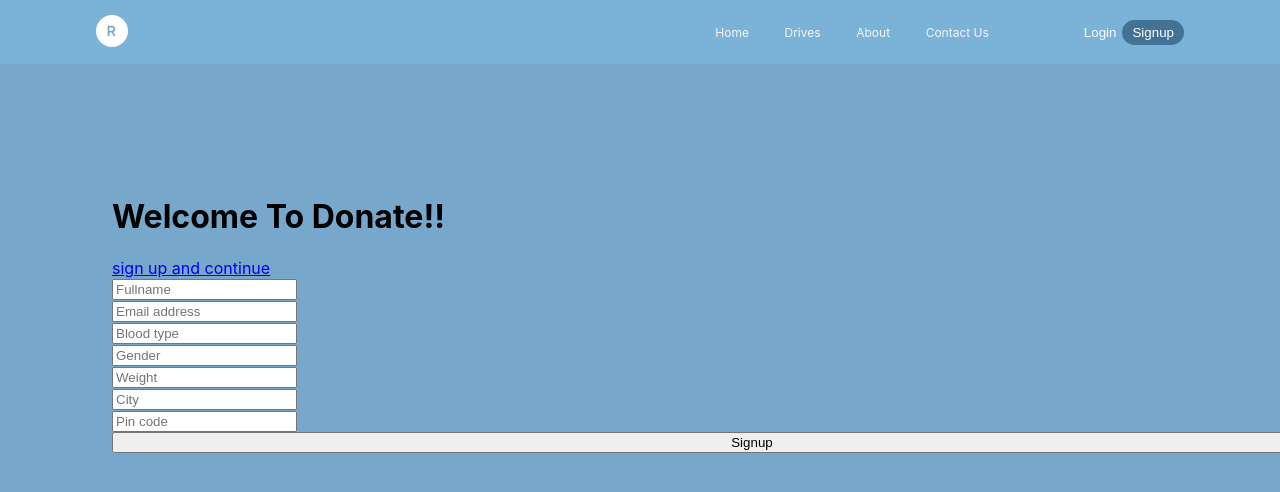
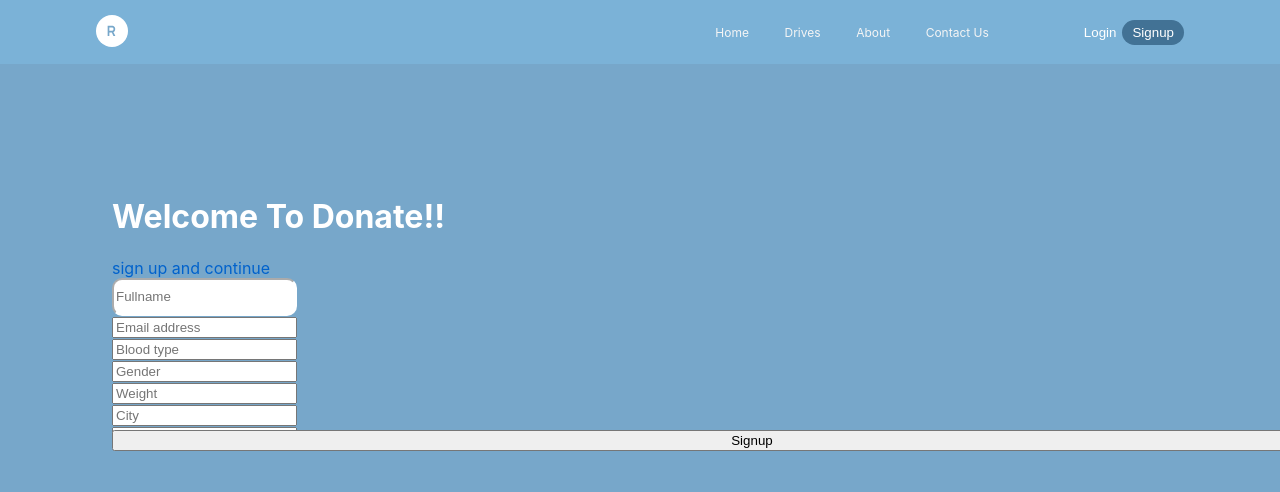
Before and after one commit to Lekshmi-3949/ressQ-Frontend, a React (Create React App) app: page /donor-reg in a window 1280 px wide. Shown: the top 492 px of the page. Built offline with nearby package versions, Linux system fonts and the light colour scheme.

Commit message:
FrontendLogin

```diff
--- a/package.json
+++ b/package.json
@@ -6,6 +6,7 @@
     "@testing-library/jest-dom": "^5.16.5",
     "@testing-library/react": "^13.4.0",
     "@testing-library/user-event": "^13.5.0",
+    "axios": "^1.2.1",
     "react": "^18.2.0",
     "react-dom": "^18.2.0",
     "react-helmet": "^6.1.0",
--- a/src/pages/DonorReg/DonorReg.css
+++ b/src/pages/DonorReg/DonorReg.css
@@ -1,4 +1,3 @@
-
 .donor_reg_main
 {
      width: 100vw;
@@ -7,6 +6,17 @@
      flex-direction: column ;
      display: flex;
      padding: 7rem;
+}
+.signup__title{
+    color: #0062CC;
+    font-size: 1rem;
+    text-decoration: none;
+
+}
+.su__input{
+    height: 2rem;
+    border-radius: 10px;
+    border-color: #ffff;
 }
 .donor_reg_button
 {
@@ -19,12 +29,18 @@
 {
     position: absolute;
 width: 296px;
-height: 48px;
+
 left: 199px;
 top: 381px;
 
 background: #F8F8F8;
 border-radius: 10px;
+height: 30px;
+  padding :8px 8px;
+
+  margin: 8px 0;
+
+  border-color: #ffff;
 }
 
 .input{
@@ -34,6 +50,10 @@ border-radius: 10px;
     border-color: #ffff;
 
 }
+.donor_reg_heading{
+    color: #ffff;
+    font-size: rem;
+}
 /* form {
     display: inline-block;
     background: #f3f3f3;
@@ -42,3 +62,23 @@ border-radius: 10px;
     padding: 2rem;
     margin: 2rem 0 1rem 0;
 } */
+
+.donor_input{
+
+    display: flex;
+    flex-direction: column;
+}
+
+.left_input{
+    display: flex;
+    flex-direction: column;
+}
+
+.right_input{
+    display: flex;
+    flex-direction: column;
+    height: 48px;
+  left: 542px;
+  top: 383px;
+
+}
--- a/src/pages/DonorReg/DonorReg.js
+++ b/src/pages/DonorReg/DonorReg.js
@@ -9,12 +9,14 @@ function DonorReg() {
         <div className="donor_reg_heading">
            <h1>Welcome To Donate!!</h1>
 
-           <a href="/">sign up and continue</a>
+           <a href="/" className='signup__title'>sign up and continue</a>
         </div>
+        <div className='donate_inputs'>
         <div classname="donor_reg_inputs">
          <form action="">
+          <div className='left_input'>
             <div classname="input">
-              <input type="text" name="full-name"  placeholder='Fullname' required=""/>
+              <input className='su__input' type="text" name="full-name"  placeholder='Fullname' required=""/>
              {/* <label>Fullname</label> */}
           </div>
 
@@ -32,7 +34,8 @@ function DonorReg() {
               <input type="text" name="gender" placeholder='Gender' required=""/>
              {/* <label>Gender</label> */}
           </div>
-
+          </div>
+          <div className='right_input'>
         <div classname="input">
               <input type="text" name="weight" placeholder='Weight' required=""/>
              {/* <label>Weight</label> */}
@@ -47,7 +50,9 @@ function DonorReg() {
               <input type="text" name="pin-code" placeholder='Pin code' required=""/>
              {/* <label>Pincode</label> */}
           </div>
+          </div>
           </form>
+          </div>
           </div>
         <button classname='donor_reg_button'> Signup </button>
 
--- a/src/pages/UserLogin/UserLogin.css
+++ b/src/pages/UserLogin/UserLogin.css
@@ -8,18 +8,29 @@
 }
 .login_form__container{
   display: flex;
+  max-width: 560px;
   flex-direction: column;
+  overflow: contain;
   justify-content: center;
   padding:3rem;
 }
 .login__button{
   background-color: #0062CC;
-  height: 2rem;
+  /* position: fixed; */
+  width: 250px;
+  height: 60px;
+  left: 0px;
+  top: 0px;
+  box-shadow: 4px 4px 12px #05182D, inset 4px 4px 14px rgba(255, 255, 255, 0.25);
   border-radius: 20px;
   color: #ffff;
+  overflow: contain;
 }
 .login__input{
-  height: 48px;
+  height: 30px;
+  padding :8px 8px;
+
+  margin: 8px 0;
   border-radius: 10px;
   border-color: #ffff;
 }
@@ -29,10 +40,12 @@
 }
 .login__form{
   display: flex;
+  max-width: 560px;
   background: hsla(0,0%,100%,.25);
   padding: 3rem;
-  height: 20rem;
+  height: 30rem;
   border-radius: 20px;
   flex-direction: column;
   gap: 2rem;
+  /* position: relative; */
 }
--- a/src/pages/UserLogin/UserLogin.js
+++ b/src/pages/UserLogin/UserLogin.js
@@ -5,14 +5,15 @@ const UserLogin = () => {
   return (
     <MainLayout>
     <div className='login__form_main'>
-      <div className="login_form__container"></div>
-      <form action="" className='login__form'>
+      <div className="login_form__container" >
+      <form action="" className='login__form' >
         <p className='login__header'>Login</p>
         <input className='login__input' type="text" placeholder='user name' required/>
         <input className='login__input' type="password" placeholder='password' required/>
         <input className='login__input' type="text" placeholder='phone number' />
         <button className='login__button'>Log in</button>
       </form>
+      </div>
     </div>
     </MainLayout>
   )
```
Also changed, not shown: 1 other file (tests, documents, lock files or other folders).
